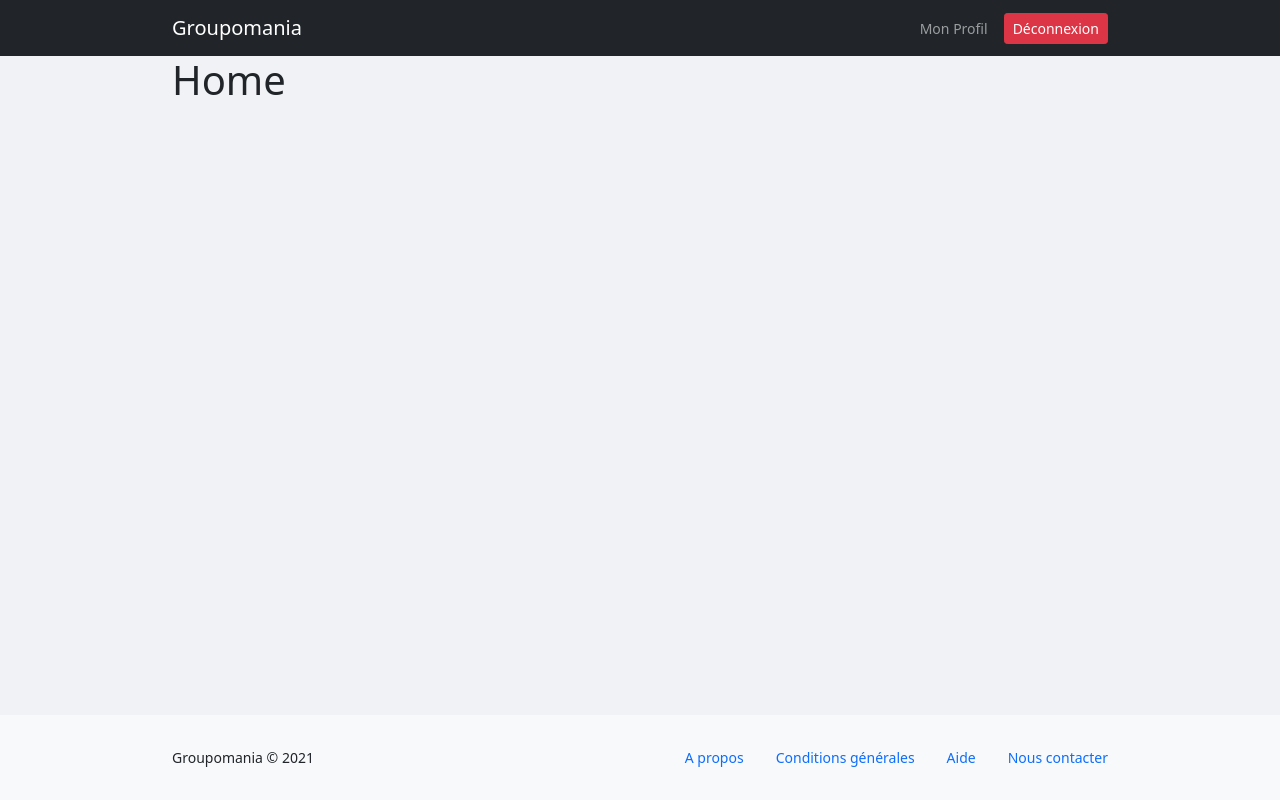
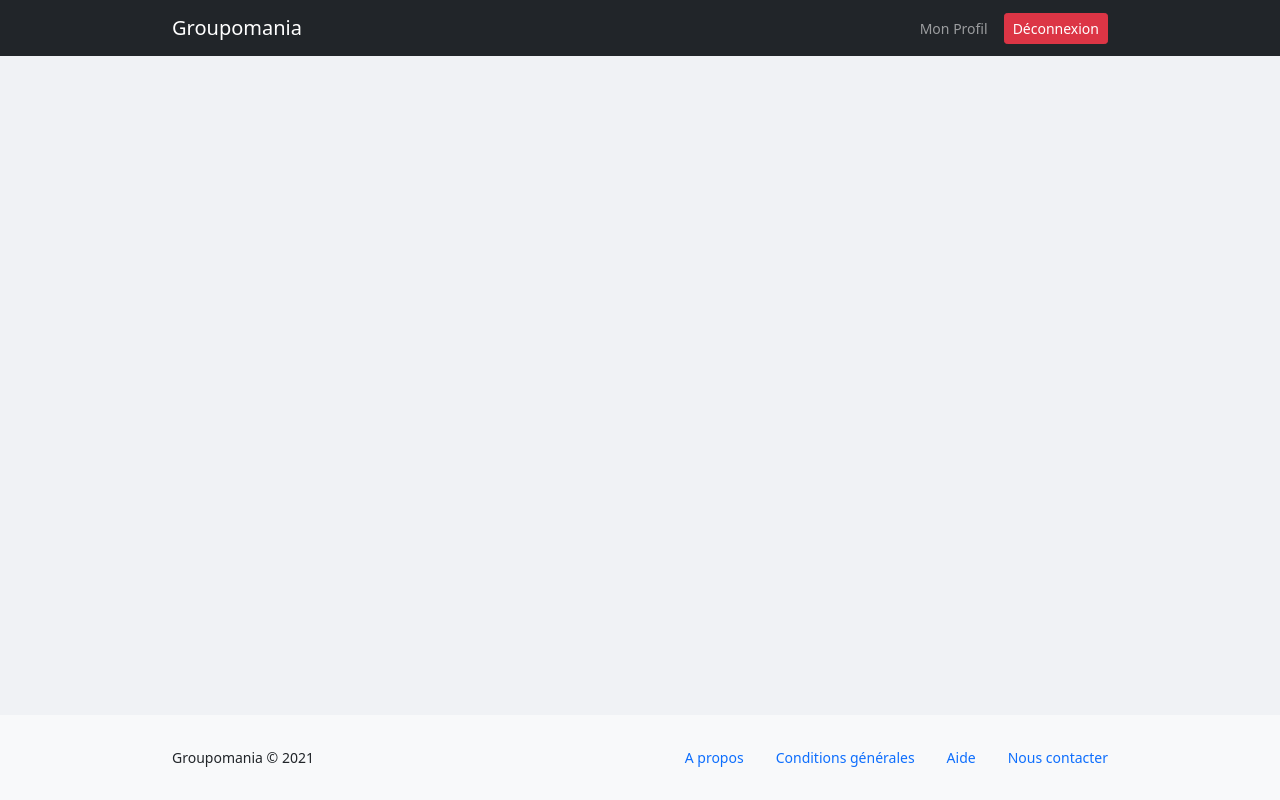
Before and after one commit to sebastien-coupe/groupomania, a Vue app in the folder client/: page /signin in a window 1280 px wide. Before the commit this address led to /. Built offline with nearby package versions, Linux system fonts and the light colour scheme; sample sign-in values are in the browser's storage.

Commit message:
CLIENT: Renamed Home route to Feed

```diff
--- a/client/src/router/index.js
+++ b/client/src/router/index.js
@@ -1,14 +1,14 @@
 import { createRouter, createWebHistory } from 'vue-router'
 import store from '../store'
-import Home from '../views/Home.vue'
+import Feed from '../views/Feed.vue'
 import Signup from '../views/Signup.vue'
 import Signin from '../views/Signin.vue'
 
 const routes = [
   {
     path: '/',
-    name: 'Home',
-    component: Home,
+    name: 'Feed',
+    component: Feed,
     meta: {
       requiresAuth: true
     }
--- a/client/src/views/Signin.vue
+++ b/client/src/views/Signin.vue
@@ -131,8 +131,8 @@
       // Make user connexion persistent
       await this.$store.dispatch('login', result);
 
-      // Redirect to home page
-      this.$router.push({ name: 'Home' });
+      // Redirect to feed page
+      this.$router.push({ name: 'Feed' });
     },
 
     validateForm() {
```
Also changed, not shown: client/src/views/Feed.vue (renamed from client/src/views/Home.vue).
